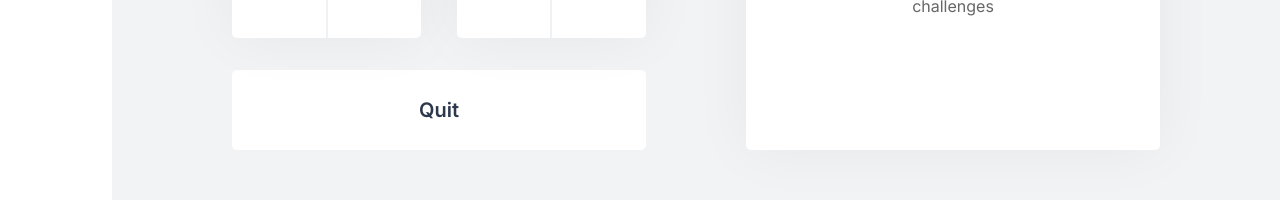
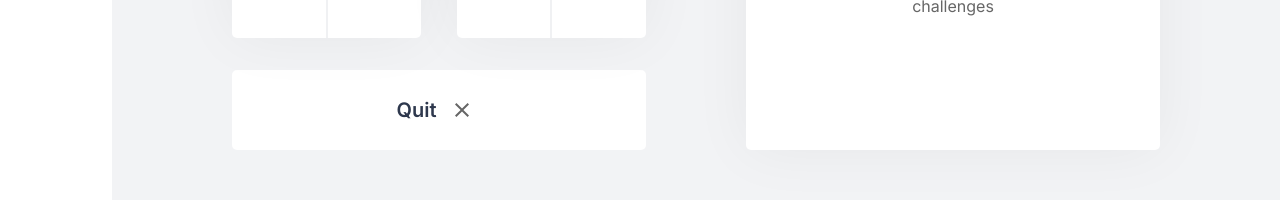
Before and after one commit to fariasmateuss/move.it, a Next.js app: page / in a window 1280 px wide. Both pictures are taken after a click on the button "Start". Shown: the part 521-721 px from the top of the page. Built offline with nearby package versions, Linux system fonts and the light colour scheme.

Commit message:
feat: add show image icon inside button

```diff
--- a/src/components/Countdown.tsx
+++ b/src/components/Countdown.tsx
@@ -1,4 +1,4 @@
-import { useContext } from 'react';
+import { useContext, useState } from 'react';
 import { CountdownContext } from '../contexts/CountdownContext';
 
 import styles from '../styles/components/Countdown.module.css';
@@ -12,6 +12,7 @@ export function Countdown() {
     startCountdown,
     resetCountdown,
   } = useContext(CountdownContext);
+  const [closeHover, setCloseHover] = useState(false);
 
   const [minuteLeft, minuteRight] = String(minutes).padStart(2, '0').split('');
   const [secondsLeft, secondsRight] = String(seconds)
@@ -39,7 +40,8 @@ export function Countdown() {
           type="button"
           className={styles.countdownButton}
         >
-          Cycle Completed
+          Cycle Completed{' '}
+          <img src="/icons/check-circle.svg" alt="Check Circle" />
         </button>
       ) : (
         <>
@@ -47,9 +49,15 @@ export function Countdown() {
             <button
               onClick={resetCountdown}
               type="button"
+              onMouseEnter={() => setCloseHover(true)}
+              onMouseLeave={() => setCloseHover(false)}
               className={`${styles.countdownButton} ${styles.countdownButtonActive}`}
             >
-              Quit
+              Quit{' '}
+              <img
+                src={closeHover ? '/icons/close-hover.svg' : '/icons/close.svg'}
+                alt="Close"
+              />
             </button>
           ) : (
             <button
@@ -57,7 +65,7 @@ export function Countdown() {
               type="button"
               className={styles.countdownButton}
             >
-              Start
+              Start <img src="/icons/play.svg" alt="Play" />
             </button>
           )}
         </>
--- a/src/styles/components/Countdown.module.css
+++ b/src/styles/components/Countdown.module.css
@@ -73,6 +73,10 @@
   color: var(--white);
 }
 
+.countdownButton img {
+  margin-left: 5px;
+}
+
 .countdownButton:disabled {
   background: var(--white);
   color: var(--text);
```
